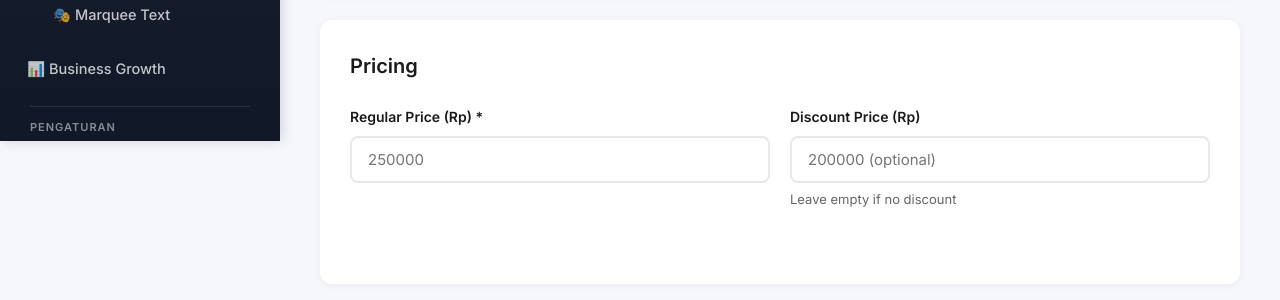
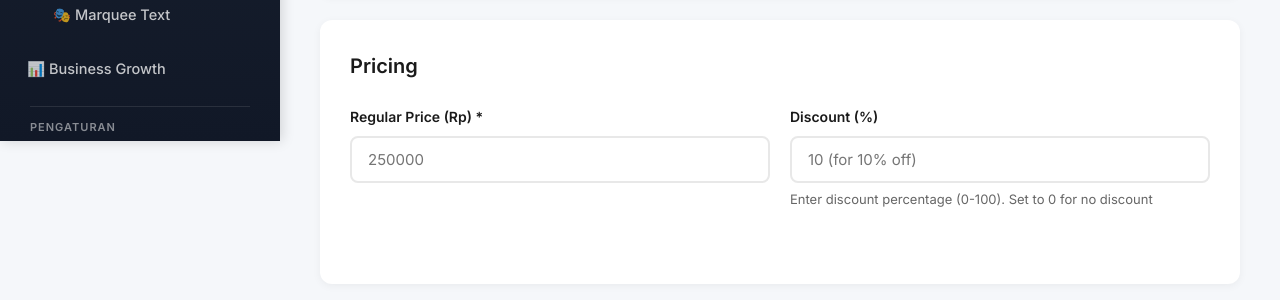
Before and after one commit to scytheinhere88/dorveokekali, a PHP site: page /admin/products/add.php in a window 1280 px wide. Shown: the part 659-959 px from the top of the page. Run offline with PHP 8.4, Linux system fonts and the light colour scheme; the visitor is signed in with stand-in values (Sample User, id 1); data that the repository does not hold is empty.

Commit message:
Added fix-products-table.php

```diff
--- a/admin/products/add.php
+++ b/admin/products/add.php
@@ -16,7 +16,7 @@ if ($_SERVER['REQUEST_METHOD'] === 'POST') {
     $name = trim($_POST['name'] ?? '');
     $description = trim($_POST['description'] ?? '');
     $price = floatval($_POST['price'] ?? 0);
-    $discount_price = !empty($_POST['discount_price']) ? floatval($_POST['discount_price']) : null;
+    $discount_percent = !empty($_POST['discount_percent']) ? floatval($_POST['discount_percent']) : 0;
     $category_id = !empty($_POST['category_id']) ? intval($_POST['category_id']) : null;
     $gender = $_POST['gender'] ?? 'unisex';
     $is_new = isset($_POST['is_new']) ? 1 : 0;
@@ -46,10 +46,10 @@ if ($_SERVER['REQUEST_METHOD'] === 'POST') {
 
             // Insert product
             $stmt = $pdo->prepare("
-                INSERT INTO products (name, slug, price, discount_price, category_id, gender, is_new, is_best_seller, is_active, stock)
-                VALUES (?, ?, ?, ?, ?, ?, ?, ?, ?, 0)
+                INSERT INTO products (name, slug, description, price, discount_percent, category_id, gender, is_new, is_best_seller, is_active, stock)
+                VALUES (?, ?, ?, ?, ?, ?, ?, ?, ?, ?, 0)
             ");
-            $stmt->execute([$name, $slug, $price, $discount_price, $category_id, $gender, $is_new, $is_best_seller, $is_active]);
+            $stmt->execute([$name, $slug, $description, $price, $discount_percent, $category_id, $gender, $is_new, $is_best_seller, $is_active]);
 
             $product_id = $pdo->lastInsertId();
 
@@ -263,11 +263,11 @@ include __DIR__ . '/../includes/admin-header.php';
             </div>
 
             <div class="form-group">
-                <label for="discount_price">Discount Price (Rp)</label>
-                <input type="number" id="discount_price" name="discount_price" min="0" step="1000"
-                       placeholder="200000 (optional)"
-                       value="<?php echo htmlspecialchars($_POST['discount_price'] ?? ''); ?>">
-                <small>Leave empty if no discount</small>
+                <label for="discount_percent">Discount (%)</label>
+                <input type="number" id="discount_percent" name="discount_percent" min="0" max="100" step="0.01"
+                       placeholder="10 (for 10% off)"
+                       value="<?php echo htmlspecialchars($_POST['discount_percent'] ?? ''); ?>">
+                <small>Enter discount percentage (0-100). Set to 0 for no discount</small>
             </div>
         </div>
     </div>
@@ -598,12 +598,11 @@ document.getElementById('productForm').addEventListener('submit', function(e) {
         }
     }
 
-    // Validate discount price
-    const price = parseFloat(document.getElementById('price').value);
-    const discountPrice = parseFloat(document.getElementById('discount_price').value);
+    // Validate discount percent
+    const discountPercent = parseFloat(document.getElementById('discount_percent').value);
 
-    if (discountPrice && discountPrice >= price) {
-        alert('Discount price must be less than regular price!');
+    if (discountPercent && (discountPercent < 0 || discountPercent > 100)) {
+        alert('Discount percentage must be between 0 and 100!');
         e.preventDefault();
         return false;
     }
```
Also changed, not shown: admin/fix-products-table.php (added, +74 -0 lines), admin/products/edit.php (+9 -2 lines).
